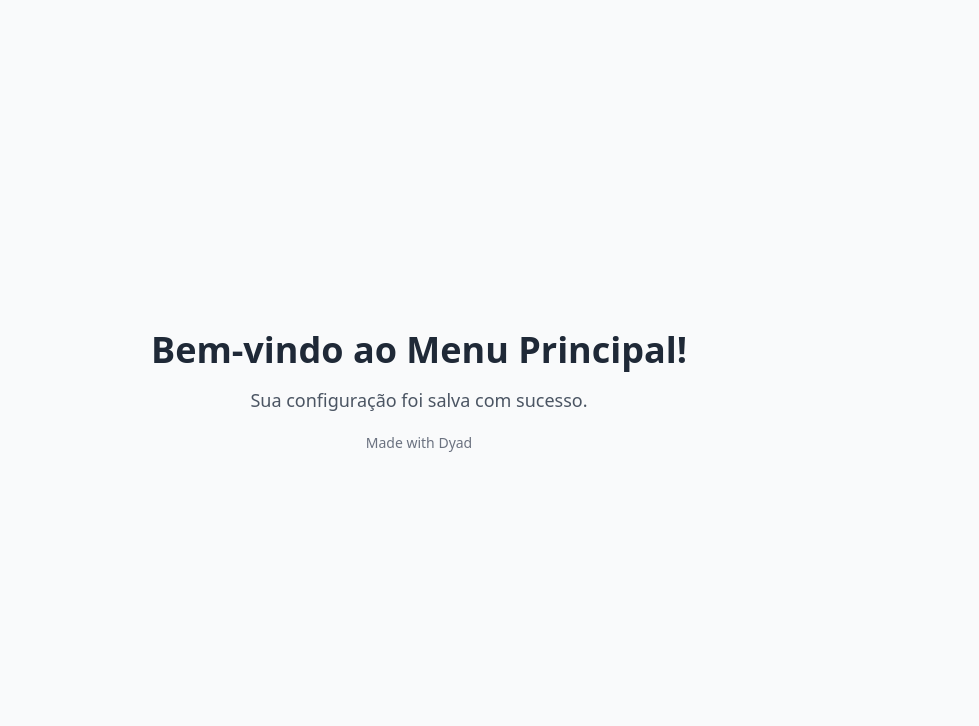
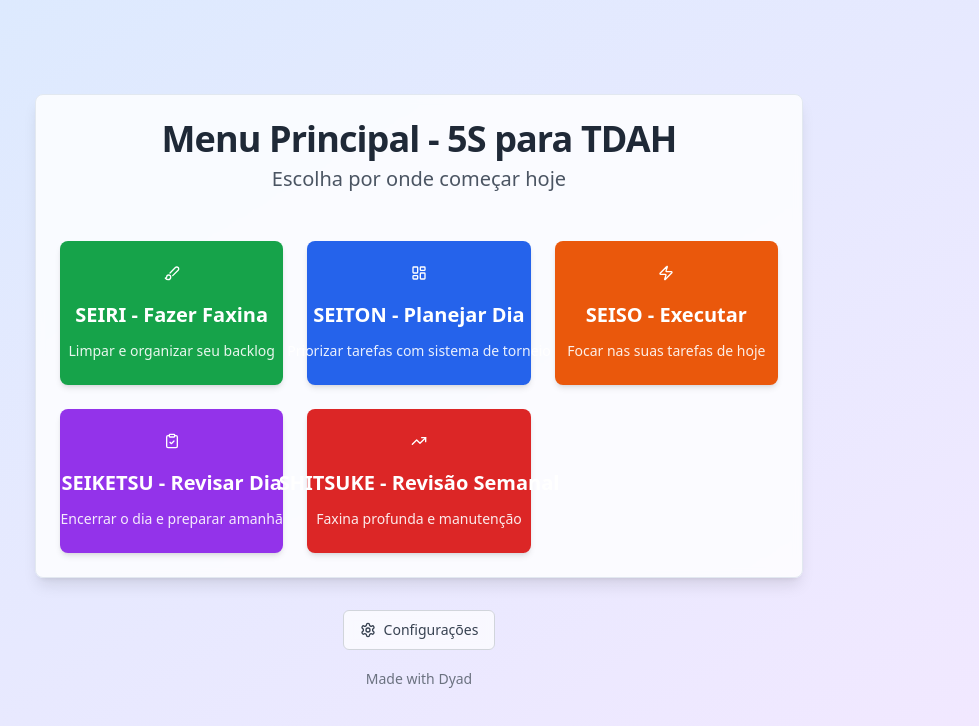
Before and after one commit to dnsilva790/energetic-zebra-bop, a React (Vite) app: page /main-menu in a window 1280 px wide. Shown: the top 726 px of the page, without its empty margins (221-1200 px from the left). Built offline with nearby package versions, Linux system fonts and the light colour scheme.

Commit message:
[dyad] Criei a tela do Menu Principal com os botões 5S e o botão de configurações. - wrote 2 file(s)

```diff
--- /dev/null
+++ b/src/components/FiveSButton.tsx
@@ -0,0 +1,38 @@
+"use client";
+
+import React from "react";
+import { Button } from "@/components/ui/button";
+import { Icon as LucideIcon } from "lucide-react";
+import { cn } from "@/lib/utils";
+
+interface FiveSButtonProps {
+  icon: LucideIcon;
+  title: string;
+  description: string;
+  colorClass: string;
+  onClick: () => void;
+}
+
+const FiveSButton: React.FC<FiveSButtonProps> = ({
+  icon: Icon,
+  title,
+  description,
+  colorClass,
+  onClick,
+}) => {
+  return (
+    <Button
+      onClick={onClick}
+      className={cn(
+        "flex flex-col items-center justify-center p-6 h-auto text-white rounded-lg shadow-md transition-all duration-200 ease-in-out transform hover:scale-105",
+        colorClass
+      )}
+    >
+      <Icon size={48} className="mb-3" />
+      <h3 className="text-xl font-bold mb-1">{title}</h3>
+      <p className="text-sm text-center opacity-90">{description}</p>
+    </Button>
+  );
+};
+
+export default FiveSButton;
--- a/src/pages/MainMenuPage.tsx
+++ b/src/pages/MainMenuPage.tsx
@@ -1,17 +1,89 @@
 "use client";
 
 import React from "react";
+import { useNavigate } from "react-router-dom";
 import { MadeWithDyad } from "@/components/made-with-dyad";
+import { Button } from "@/components/ui/button";
+import { Settings, Brush, LayoutDashboard, Zap, ClipboardCheck, TrendingUp } from "lucide-react";
+import {
+  Card,
+  CardContent,
+  CardHeader,
+  CardTitle,
+  CardDescription,
+} from "@/components/ui/card";
+import FiveSButton from "@/components/FiveSButton";
+import { showSuccess } from "@/utils/toast";
 
 const MainMenuPage = () => {
+  const navigate = useNavigate();
+
+  const handleButtonClick = (sName: string) => {
+    showSuccess(`Tela em construção - ${sName}`);
+    // Futuramente, aqui você navegará para a rota específica de cada S
+    // Ex: navigate(`/5s/${sName.toLowerCase()}`);
+  };
+
   return (
-    <div className="min-h-screen flex flex-col items-center justify-center bg-gray-50 p-4">
-      <h1 className="text-4xl font-bold text-gray-800 mb-4">
-        Bem-vindo ao Menu Principal!
-      </h1>
-      <p className="text-lg text-gray-600">
-        Sua configuração foi salva com sucesso.
-      </p>
+    <div className="min-h-screen flex flex-col items-center justify-center bg-gradient-to-br from-blue-100 to-purple-100 p-4">
+      <Card className="w-full max-w-3xl shadow-lg bg-white/80 backdrop-blur-sm">
+        <CardHeader className="text-center">
+          <CardTitle className="text-4xl font-extrabold text-gray-800">
+            Menu Principal - 5S para TDAH
+          </CardTitle>
+          <CardDescription className="text-xl text-gray-600 mt-2">
+            Escolha por onde começar hoje
+          </CardDescription>
+        </CardHeader>
+        <CardContent className="grid grid-cols-1 md:grid-cols-2 lg:grid-cols-3 gap-6 p-6">
+          <FiveSButton
+            icon={Brush}
+            title="SEIRI - Fazer Faxina"
+            description="Limpar e organizar seu backlog"
+            colorClass="bg-green-600 hover:bg-green-700"
+            onClick={() => handleButtonClick("SEIRI")}
+          />
+          <FiveSButton
+            icon={LayoutDashboard}
+            title="SEITON - Planejar Dia"
+            description="Priorizar tarefas com sistema de torneio"
+            colorClass="bg-blue-600 hover:bg-blue-700"
+            onClick={() => handleButtonClick("SEITON")}
+          />
+          <FiveSButton
+            icon={Zap}
+            title="SEISO - Executar"
+            description="Focar nas suas tarefas de hoje"
+            colorClass="bg-orange-600 hover:bg-orange-700"
+            onClick={() => handleButtonClick("SEISO")}
+          />
+          <FiveSButton
+            icon={ClipboardCheck}
+            title="SEIKETSU - Revisar Dia"
+            description="Encerrar o dia e preparar amanhã"
+            colorClass="bg-purple-600 hover:bg-purple-700"
+            onClick={() => handleButtonClick("SEIKETSU")}
+          />
+          <FiveSButton
+            icon={TrendingUp}
+            title="SHITSUKE - Revisão Semanal"
+            description="Faxina profunda e manutenção"
+            colorClass="bg-red-600 hover:bg-red-700"
+            onClick={() => handleButtonClick("SHITSUKE")}
+          />
+        </CardContent>
+      </Card>
+
+      <div className="mt-8">
+        <Button
+          variant="outline"
+          onClick={() => navigate("/setup")}
+          className="flex items-center gap-2 text-gray-700 hover:text-gray-900 border-gray-300 hover:border-gray-400 bg-white/70 backdrop-blur-sm"
+        >
+          <Settings size={20} />
+          Configurações
+        </Button>
+      </div>
       <MadeWithDyad />
     </div>
   );
```
